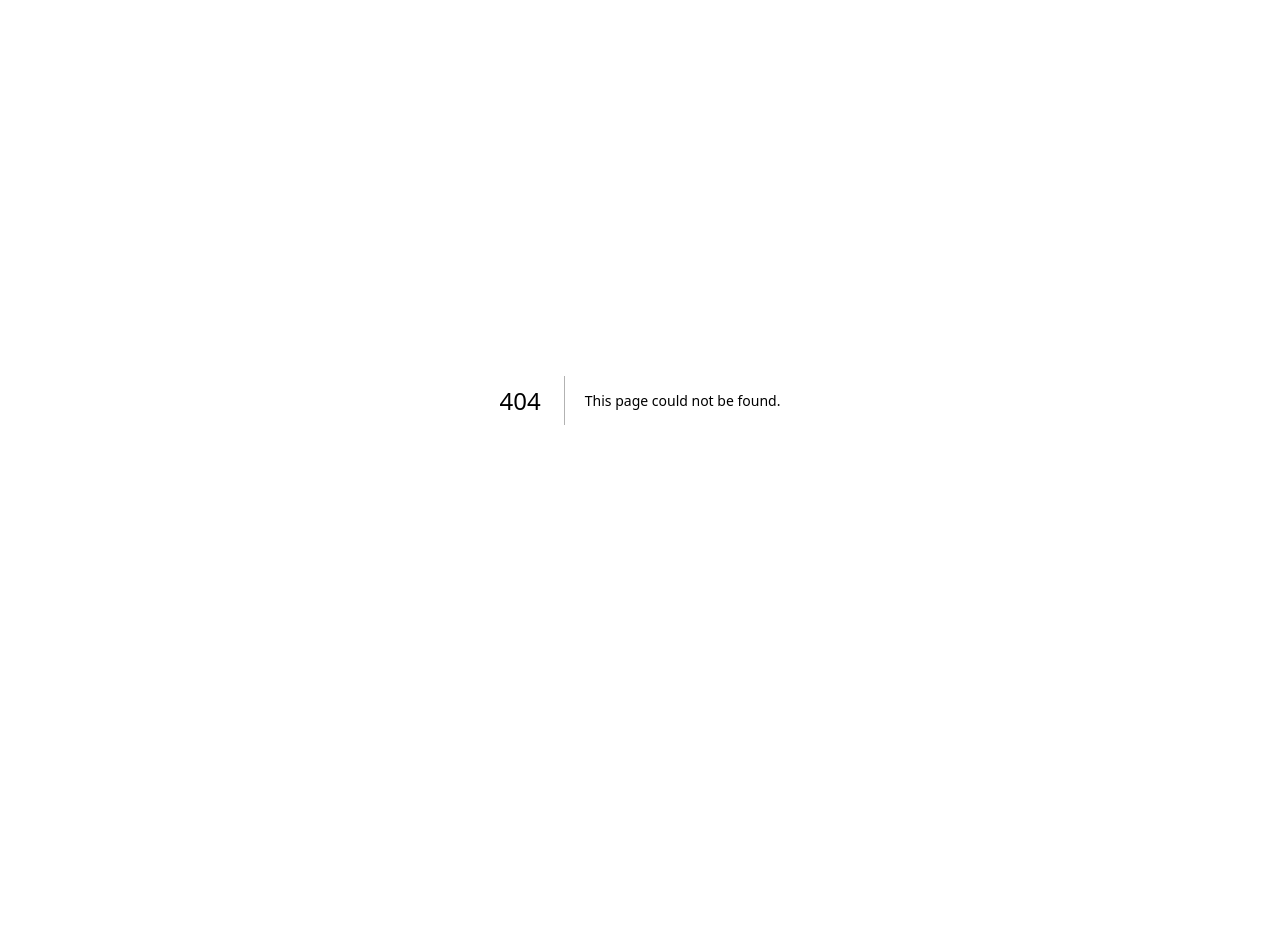
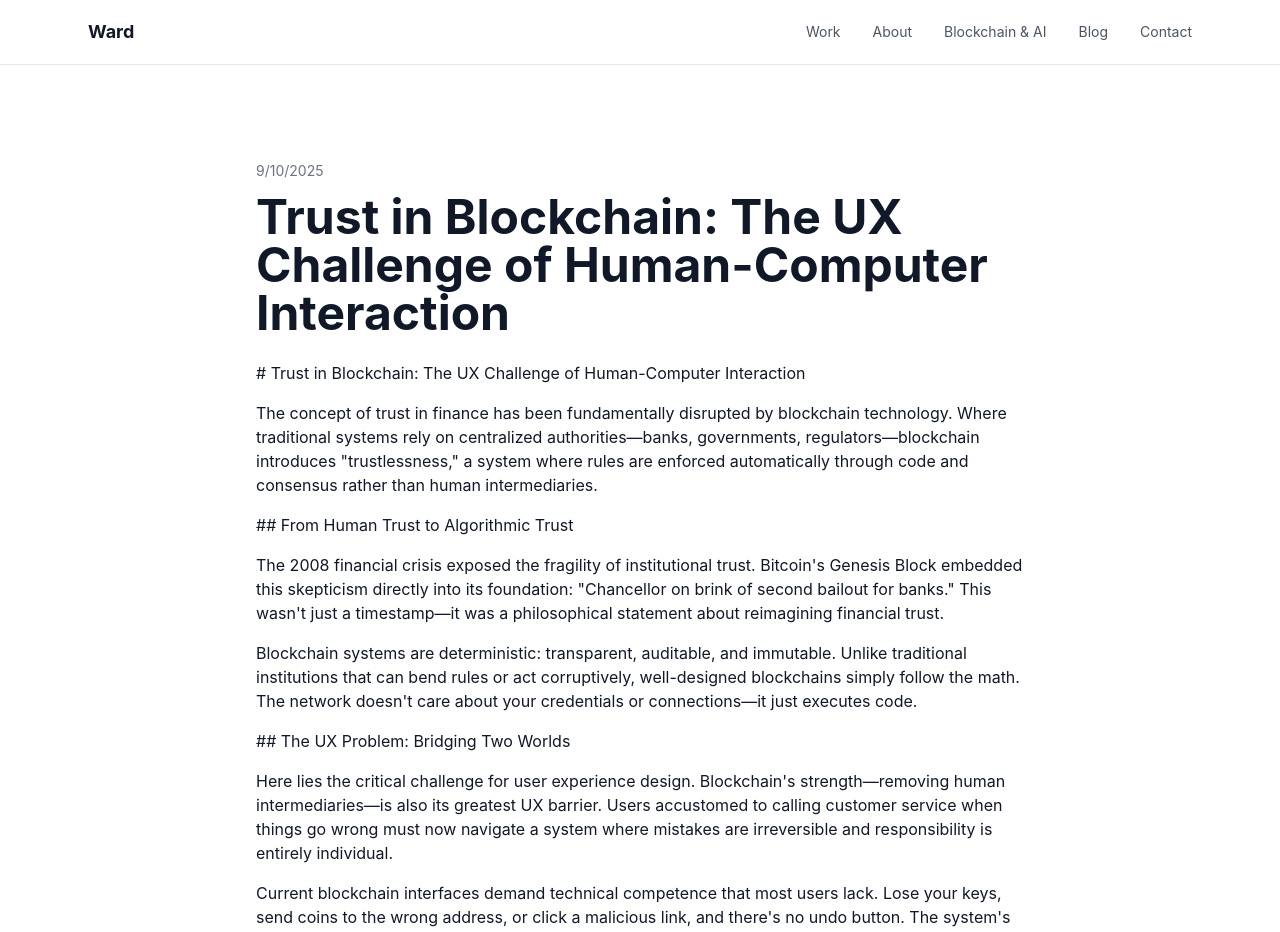
Before and after one commit to flybylow/portfolioAI, a Next.js app: page /blog/trust-in-blockchain-ux-challenge in a window 1280 px wide. Before the commit this address had no page. Shown: the top 932 px of the page. Before the commit the page ends 800 px from the top, so only its background shows below. Built offline with nearby package versions, Linux system fonts and the light colour scheme.

Commit message:
Blog: add data model, blog index, dynamic post pages, nav link, and homepage previews; seed first post

```diff
--- /dev/null
+++ b/src/app/blog/[slug]/page.tsx
@@ -0,0 +1,37 @@
+import { notFound } from 'next/navigation';
+import { MainNavigation } from '@/components/MainNavigation';
+import { Footer } from '@/components/Footer';
+import { blogPosts } from '@/data/blog';
+
+interface Params {
+  params: { slug: string };
+}
+
+export function generateStaticParams() {
+  return blogPosts.map((post) => ({ slug: post.slug }));
+}
+
+export default function BlogPostPage({ params }: Params) {
+  const post = blogPosts.find((p) => p.slug === params.slug);
+  if (!post) return notFound();
+
+  return (
+    <div className="min-h-screen bg-white">
+      <MainNavigation currentPage={undefined} />
+
+      <article className="py-24 px-6">
+        <div className="max-w-3xl mx-auto">
+          <div className="text-sm text-gray-500 mb-3">{new Date(post.date).toLocaleDateString()}</div>
+          <h1 className="text-4xl md:text-5xl font-bold mb-6">{post.title}</h1>
+          <div className="prose prose-gray max-w-none">
+            {post.content.split('\n').map((line, idx) => (
+              <p key={idx} className="mb-4 whitespace-pre-wrap">{line}</p>
+            ))}
+          </div>
+        </div>
+      </article>
+
+      <Footer />
+    </div>
+  );
+}
--- /dev/null
+++ b/src/app/blog/page.tsx
@@ -0,0 +1,31 @@
+import Link from 'next/link';
+import { MainNavigation } from '@/components/MainNavigation';
+import { Footer } from '@/components/Footer';
+import { blogPosts } from '@/data/blog';
+
+export default function BlogIndexPage() {
+  return (
+    <div className="min-h-screen bg-white">
+      <MainNavigation currentPage={undefined} />
+
+      <section className="py-24 px-6">
+        <div className="max-w-6xl mx-auto">
+          <h1 className="text-5xl md:text-6xl font-bold mb-6">Blog</h1>
+          <p className="text-xl text-gray-600 mb-12 max-w-3xl">Thoughts on designing trustworthy AI and blockchain experiences.</p>
+
+          <div className="grid grid-cols-1 md:grid-cols-2 gap-8">
+            {blogPosts.map((post) => (
+              <Link key={post.slug} href={`/blog/${post.slug}`} className="block rounded-xl border border-gray-200 p-6 hover:shadow-md transition-shadow">
+                <div className="text-sm text-gray-500 mb-2">{new Date(post.date).toLocaleDateString()}</div>
+                <h2 className="text-2xl font-semibold mb-2">{post.title}</h2>
+                <p className="text-gray-600">{post.excerpt}</p>
+              </Link>
+            ))}
+          </div>
+        </div>
+      </section>
+
+      <Footer />
+    </div>
+  );
+}
--- a/src/components/HomePage.tsx
+++ b/src/components/HomePage.tsx
@@ -4,6 +4,7 @@ import { CaseStudy, caseStudies } from '@/data/case-studies';
 import { CaseStudyCard } from './CaseStudyCard';
 import Link from 'next/link';
 import Image from 'next/image';
+import { blogPosts } from '@/data/blog';
 
 interface HomePageProps {
   onCaseStudyClick: (caseStudy: CaseStudy) => void;
@@ -76,5 +77,24 @@ export const HomePage = ({ onCaseStudyClick }: HomePageProps) => (
         </div>
       </div>
     </div>
+
+    {/* Latest Articles */}
+    <div className="py-16">
+      <div className="max-w-6xl mx-auto px-6">
+        <div className="flex items-center justify-between mb-6">
+          <h2 className="text-3xl font-bold">Latest Articles</h2>
+          <Link href="/blog" className="text-blue-600 hover:text-blue-700 font-medium">View all</Link>
+        </div>
+        <div className="grid grid-cols-1 md:grid-cols-2 gap-8">
+          {blogPosts.slice(0, 2).map((post) => (
+            <Link key={post.slug} href={`/blog/${post.slug}`} className="block rounded-xl border border-gray-200 p-6 hover:shadow-md transition-shadow">
+              <div className="text-sm text-gray-500 mb-2">{new Date(post.date).toLocaleDateString()}</div>
+              <div className="text-2xl font-semibold mb-2">{post.title}</div>
+              <div className="text-gray-600">{post.excerpt}</div>
+            </Link>
+          ))}
+        </div>
+      </div>
+    </div>
   </div>
 );
--- a/src/components/MainNavigation.tsx
+++ b/src/components/MainNavigation.tsx
@@ -1,7 +1,7 @@
 import Link from 'next/link';
 
 interface MainNavigationProps {
-  currentPage?: 'work' | 'about' | 'contact';
+  currentPage?: 'work' | 'about' | 'blockchain' | 'contact' | 'blog';
 }
 
 export const MainNavigation = ({ currentPage }: MainNavigationProps) => {
@@ -34,6 +34,26 @@ export const MainNavigation = ({ currentPage }: MainNavigationProps) => {
               About
             </Link>
             <Link
+              href="/blockchain-ai"
+              className={`text-sm transition-colors ${
+                currentPage === 'blockchain'
+                  ? 'text-black font-medium'
+                  : 'text-gray-600 hover:text-black'
+              }`}
+            >
+              Blockchain & AI
+            </Link>
+            <Link
+              href="/blog"
+              className={`text-sm transition-colors ${
+                currentPage === 'blog'
+                  ? 'text-black font-medium'
+                  : 'text-gray-600 hover:text-black'
+              }`}
+            >
+              Blog
+            </Link>
+            <Link
               href="/contact"
               className={`text-sm transition-colors ${
                 currentPage === 'contact'
--- /dev/null
+++ b/src/data/blog.ts
@@ -0,0 +1,52 @@
+export interface BlogPost {
+  slug: string;
+  title: string;
+  excerpt: string;
+  date: string; // ISO date
+  content: string; // markdown-like string
+}
+
+export const blogPosts: BlogPost[] = [
+  {
+    slug: 'trust-in-blockchain-ux-challenge',
+    title: 'Trust in Blockchain: The UX Challenge of Human-Computer Interaction',
+    excerpt:
+      'Blockchain replaces institutional trust with algorithmic trust — UX must bridge the gap to human understanding.',
+    date: '2025-09-10',
+    content: `# Trust in Blockchain: The UX Challenge of Human-Computer Interaction
+
+The concept of trust in finance has been fundamentally disrupted by blockchain technology. Where traditional systems rely on centralized authorities—banks, governments, regulators—blockchain introduces "trustlessness," a system where rules are enforced automatically through code and consensus rather than human intermediaries.
+
+## From Human Trust to Algorithmic Trust
+
+The 2008 financial crisis exposed the fragility of institutional trust. Bitcoin's Genesis Block embedded this skepticism directly into its foundation: "Chancellor on brink of second bailout for banks." This wasn't just a timestamp—it was a philosophical statement about reimagining financial trust.
+
+Blockchain systems are deterministic: transparent, auditable, and immutable. Unlike traditional institutions that can bend rules or act corruptively, well-designed blockchains simply follow the math. The network doesn't care about your credentials or connections—it just executes code.
+
+## The UX Problem: Bridging Two Worlds
+
+Here lies the critical challenge for user experience design. Blockchain's strength—removing human intermediaries—is also its greatest UX barrier. Users accustomed to calling customer service when things go wrong must now navigate a system where mistakes are irreversible and responsibility is entirely individual.
+
+Current blockchain interfaces demand technical competence that most users lack. Lose your keys, send coins to the wrong address, or click a malicious link, and there's no undo button. The system's impartiality, while philosophically powerful, creates a hostile environment for mainstream adoption.
+
+## Designing for Trustless Systems
+
+The UX challenge is designing interfaces that preserve blockchain's trustless benefits while providing human-friendly safeguards. This might include:
+
+- **Progressive disclosure**: Hiding complexity from new users while maintaining full control for advanced users
+- **Smart defaults**: Implementing safe behaviors automatically while allowing customization
+- **Education-first design**: Building learning directly into the interface rather than expecting external education
+- **Graceful error prevention**: Creating multiple confirmation layers for irreversible actions
+
+## The Middle Ground
+
+Not everyone needs to embrace full trustlessness immediately. Custodial solutions, regulated exchanges, and wrapped tokens provide stepping stones that bridge traditional and decentralized finance. The key is designing pathways that let users gradually adopt more trustless behaviors as they gain confidence and competence.
+
+## Looking Forward
+
+As blockchain technology matures, the institutions that survive will be those that successfully translate trustless principles into trustworthy experiences. This requires UX designers to think beyond traditional patterns and create entirely new paradigms for human-computer interaction in financial systems.
+
+The future of blockchain adoption doesn't depend solely on technical improvements—it depends on making trustlessness accessible, understandable, and safe for everyday users. The technology promises to eliminate the need for trust in institutions, but first, users need to trust the interfaces that connect them to these systems.
+`,
+  },
+];
```
